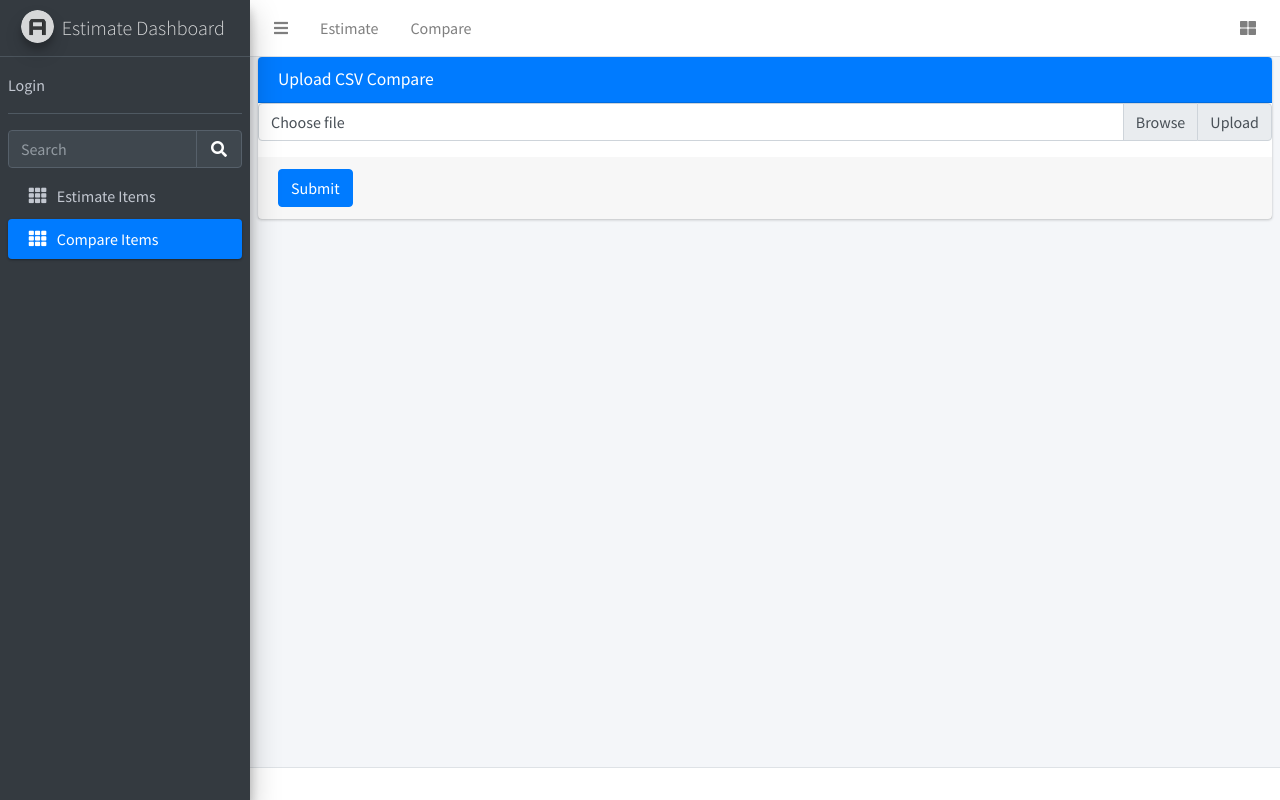
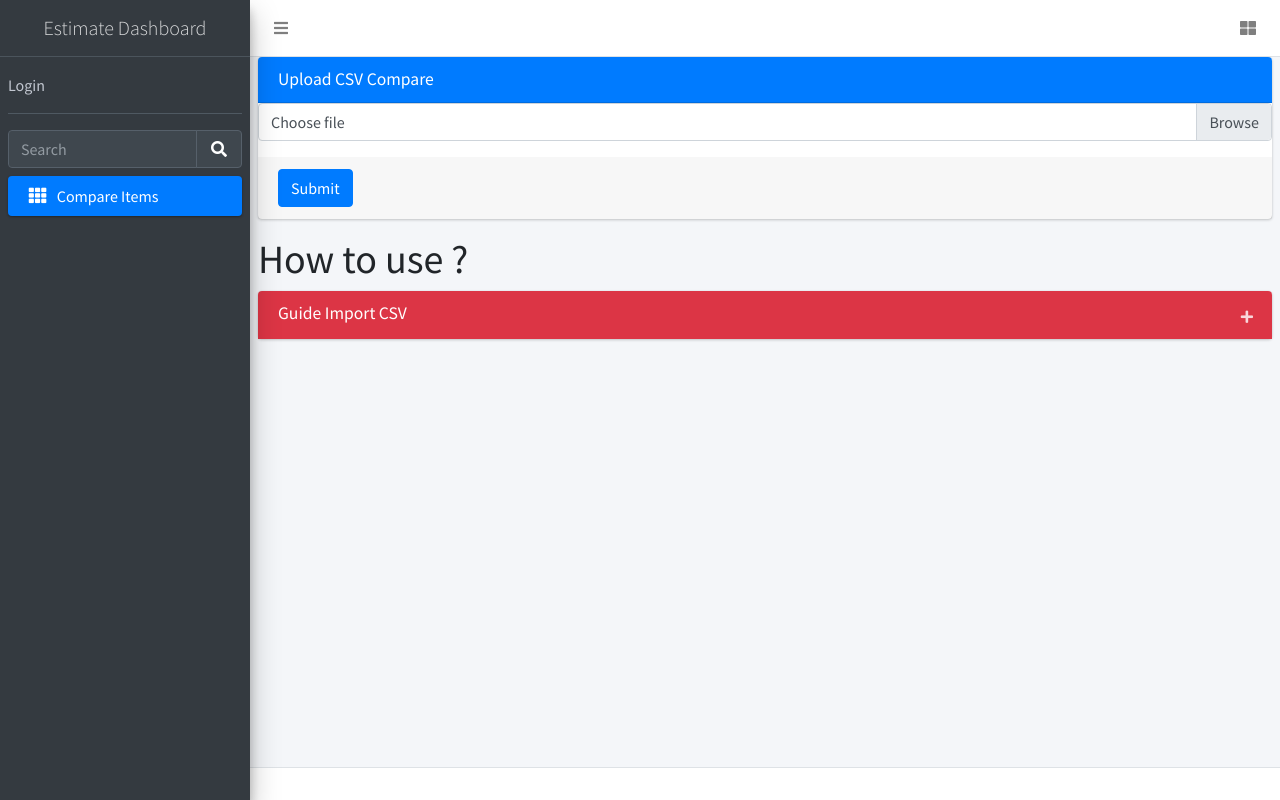
Before and after one commit to bwv-vinh-tt/estimate-web, a Flask app: page /checkEstimateFieldValue in a window 1280 px wide. Run offline with Flask 3, Linux system fonts and the light colour scheme; style sheets or scripts are compiled from the project's sources; some libraries are stand-ins or nearby versions.

Commit message:
Add guide & Hide estimate menu

```diff
--- a/apps/authentication/routes.py
+++ b/apps/authentication/routes.py
@@ -18,7 +18,7 @@ from apps.authentication.util import verify_pass
 
 @blueprint.route('/')
 def route_default():
-    return redirect(url_for('estimateBwv_blueprint.renderEstimate'))
+    return redirect(url_for('estimateBwv_blueprint.checkEstimateFieldValue'))
 
 
 # Login & Registration
--- a/apps/esimateBwv/routes.py
+++ b/apps/esimateBwv/routes.py
@@ -27,6 +27,7 @@ if not os.path.exists(directory3):
 
 
 @blueprint.route('/estimate', methods=('GET', 'POST'))
+@login_required
 def renderEstimate():
 
     return render_template('estimatePage/estimate.html', segment='estimate')
--- a/apps/static/assets/css/index.css
+++ b/apps/static/assets/css/index.css
@@ -3,5 +3,5 @@
 }
 
 .hide {
-  display: none;
+  display: none !important;
 }
--- a/apps/templates/accounts/login.html
+++ b/apps/templates/accounts/login.html
@@ -73,7 +73,7 @@
             <div class="col-8">
               <div class="row">
                 <div class="col"><button type="submit" name="login" class="btn btn-primary btn-block">Sign In</button></div>
-                <div class="col"><a clas type="button" name="Home" class="btn btn-success btn-block" href="{{ url_for('estimateBwv_blueprint.renderEstimate')}}">Home</a></div>
+                <div class="col"><a clas type="button" name="Home" class="btn btn-success btn-block" href="{{ url_for('estimateBwv_blueprint.checkEstimateFieldValue')}}">Home</a></div>
               </div>
             </div>
             <!-- /.col -->
--- a/apps/templates/estimatePage/importCSVCompareItem.html
+++ b/apps/templates/estimatePage/importCSVCompareItem.html
@@ -64,9 +64,6 @@
                 >Choose file</label
               >
             </div>
-            <div class="input-group-append">
-              <span class="input-group-text">Upload</span>
-            </div>
           </div>
         </div>
         <!-- /.card-body -->
@@ -74,6 +71,65 @@
           <button type="submit" class="btn btn-primary">Submit</button>
         </div>
       </form>
+    </div>
+
+    <h1>How to use ?</h1>
+    <div class="card card-danger collapsed-card">
+      <div class="card-header">
+        <h3 class="card-title">Guide Import CSV</h3>
+
+        <div class="card-tools">
+          <button type="button" class="btn btn-tool" data-card-widget="collapse">
+            <i class="fas fa-plus"></i>
+          </button>
+          <!-- <button type="button" class="btn btn-tool" data-card-widget="remove">
+            <i class="fas fa-times"></i>
+          </button> -->
+        </div>
+      </div>
+
+      <!-- /.card-header -->
+      <div class="card-body" style="height: auto; padding-top: 19.9994px; margin-top: 0px; padding-bottom: 19.9994px; margin-bottom: 0px; overflow: hidden; display: none;">
+        <ul>
+          <li>Step 1: Select Project from Redmine</li>
+          <li>Step 2: Using ES-OutputItems custom query</li>
+          <li>Step 3: Export CSV from redmine</li>
+          <li>Step 4: Import it</li>
+        </ul>
+
+        <div class="card">
+          <div class="card-header">
+            <h3 class="card-title">Slide guide</h3>
+          </div>
+          <!-- /.card-header -->
+          <div class="card-body">
+            <div id="carouselExampleIndicators" class="carousel slide" data-ride="carousel">
+              <ol class="carousel-indicators">
+                <li data-target="#carouselExampleIndicators" data-slide-to="0" class="active"></li>
+                <li data-target="#carouselExampleIndicators" data-slide-to="1" class=""></li>
+              </ol>
+              <div class="carousel-inner">
+                <div class="carousel-item active">
+                  <img class="d-block w-100" src="{{ url_for('static', filename='/assets/images/guide/step1.png') }}" alt="First slide">
+                </div>
+                <div class="carousel-item">
+                  <img class="d-block w-100" src="{{ url_for('static', filename='/assets/images/guide/step2.png') }}" alt="Second slide">
+                </div>
+              </div>
+              <a class="carousel-control-prev" href="#carouselExampleIndicators" role="button" data-slide="prev">
+                <span class="carousel-control-prev-icon" aria-hidden="true"></span>
+                <span class="sr-only">Previous</span>
+              </a>
+              <a class="carousel-control-next" href="#carouselExampleIndicators" role="button" data-slide="next">
+                <span class="carousel-control-next-icon" aria-hidden="true"></span>
+                <span class="sr-only">Next</span>
+              </a>
+            </div>
+          </div>
+          <!-- /.card-body -->
+        </div>
+      </div>
+      <!-- /.card-body -->
     </div>
   </section>
 </div>
--- a/apps/templates/estimatePage/template.html
+++ b/apps/templates/estimatePage/template.html
@@ -2,7 +2,7 @@
 <html lang="en" dir="ltr">
   <head>
     <meta charset="utf-8">
-    <link rel="icon" type="image/x-icon" href="{{ url_for('static', filename='/images/favicon.ico') }}">
+    <link rel="icon" type="image/x-icon" href="{{ url_for('static', filename='assets/favicon.png') }}">
     <title>template</title>
     <link href="https://cdn.jsdelivr.net/npm/bootstrap@5.2.3/dist/css/bootstrap.min.css" rel="stylesheet">
     <link href="https://cdnjs.cloudflare.com/ajax/libs/font-awesome/4.7.0/css/font-awesome.min.css" rel="stylesheet">
--- a/apps/templates/home/page-403.html
+++ b/apps/templates/home/page-403.html
@@ -24,8 +24,7 @@
   <div class="login-box">
 
     <div class="login-logo">
-        <a target="_blank" rel="noopener noreferrer"
-           href="#">Flask <b>Admin</b>LTE</a>
+        Error
     </div>
 
     <!-- /.login-logo -->
--- a/apps/templates/includes/sidebar.html
+++ b/apps/templates/includes/sidebar.html
@@ -1,8 +1,8 @@
   <!-- Main Sidebar Container -->
   <aside class="main-sidebar sidebar-dark-primary elevation-4">
     <!-- Brand Logo -->
-    <a href="/" class="brand-link">
-      <img src="/static/assets/img/AdminLTELogo.png" alt="AdminLTE Logo" class="brand-image img-circle elevation-3" style="opacity: .8">
+    <a href="/" class="brand-link text-center">
+      <!-- <img src="/static/assets/img/AdminLTELogo.png" alt="AdminLTE Logo" class="brand-image img-circle elevation-3" style="opacity: .8"> -->
       <span class="brand-text font-weight-light">Estimate Dashboard</span>
     </a>
 
@@ -74,7 +74,6 @@
               </li>
             </ul>
           </li>
-          {% endif %}
           <li class="nav-item">
             <a href="{{ url_for('estimateBwv_blueprint.renderEstimate') }}" class="nav-link {% if 'estimate' in segment %} active {% endif %}">
               <i class="nav-icon fas fa-th"></i>
@@ -83,6 +82,8 @@
               </p>
             </a>
           </li>
+          {% endif %}
+
           <li class="nav-item">
             <a href="{{ url_for('estimateBwv_blueprint.checkEstimateFieldValue') }}" class="nav-link {% if 'checkEstimateFieldValue' in segment %} active {% endif %}">
               <i class="nav-icon fas fa-th"></i>
--- a/apps/templates/layouts/base-fullscreen.html
+++ b/apps/templates/layouts/base-fullscreen.html
@@ -3,7 +3,7 @@
 <head>
   <meta charset="utf-8">
   <meta name="viewport" content="width=device-width, initial-scale=1">
-  <link rel="icon" href="/static/assets/favicon.ico" type="image/x-icon">
+  <link rel="icon" href="/static/assets/favicon.png" type="image/x-icon">
   <link rel="canonical" href="#/adminlte"/>
 
   <title>
--- a/apps/templates/layouts/base.html
+++ b/apps/templates/layouts/base.html
@@ -3,7 +3,7 @@
 <head>
   <meta charset="utf-8">
   <meta name="viewport" content="width=device-width, initial-scale=1">
-  <link rel="icon" href="/static/assets/favicon.ico" type="image/x-icon">
+  <link rel="icon" href="/static/assets/favicon.png" type="image/x-icon">
   <link rel="canonical" href="#/adminlte"/>
 
   <title>
```
Also changed, not shown: apps/service/csvProcess.py (+16 -7 lines), apps/static/assets/favicon.png (added), apps/static/assets/images/guide/step1.png (added), apps/static/assets/images/guide/step2.png (added).
